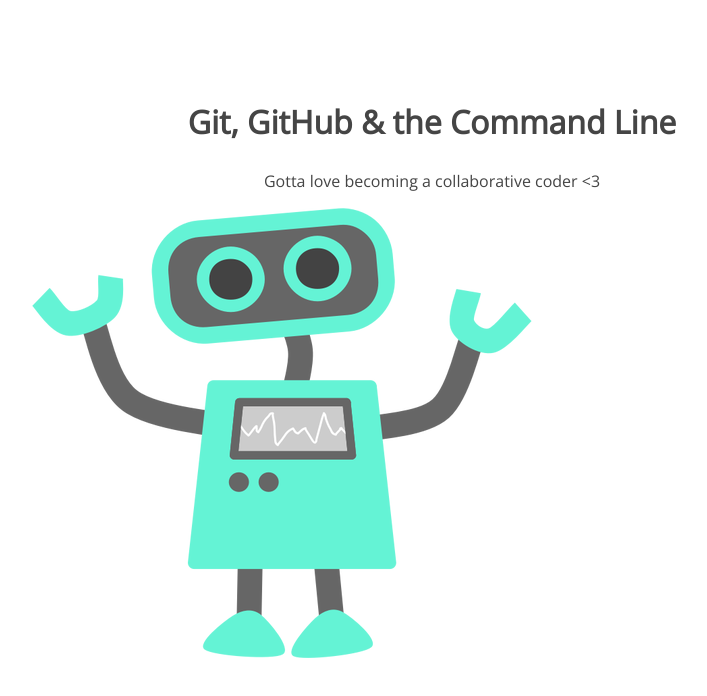
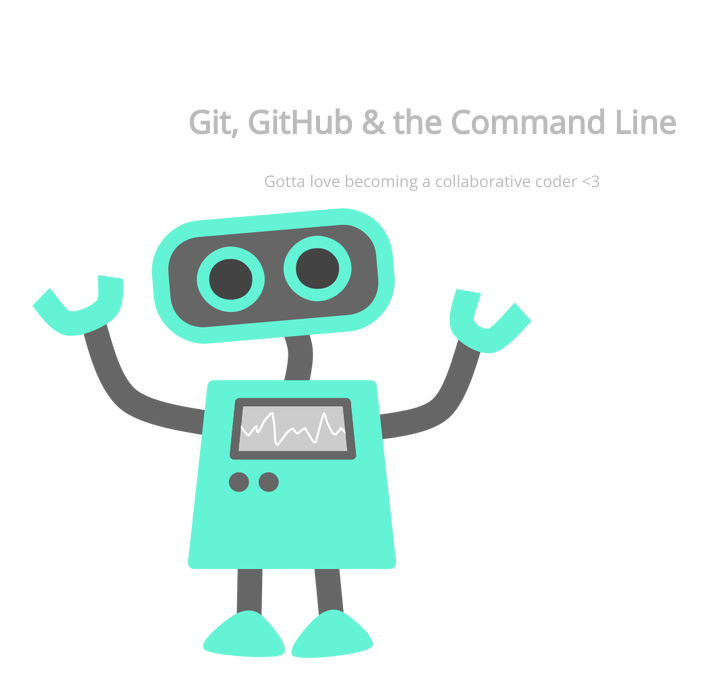
Before and after one commit to EveMarieZ/105-project, a plain HTML site: page index.html in a window 1280 px wide. Shown: the whole page, without its empty margins (208-915 px from the left). Drawn offline with nearby package versions, Linux system fonts and the light colour scheme.

Commit message:
H1 color change to bbbbbb

```diff
--- a/css/style.css
+++ b/css/style.css
@@ -5,7 +5,7 @@ section {
 section h1,
 section p {
 	text-align: center;
-	color: #454545;
+	color: #bbbbbb;
 }
 section h1 {
 	font: 32px 'Open Sans';
```
